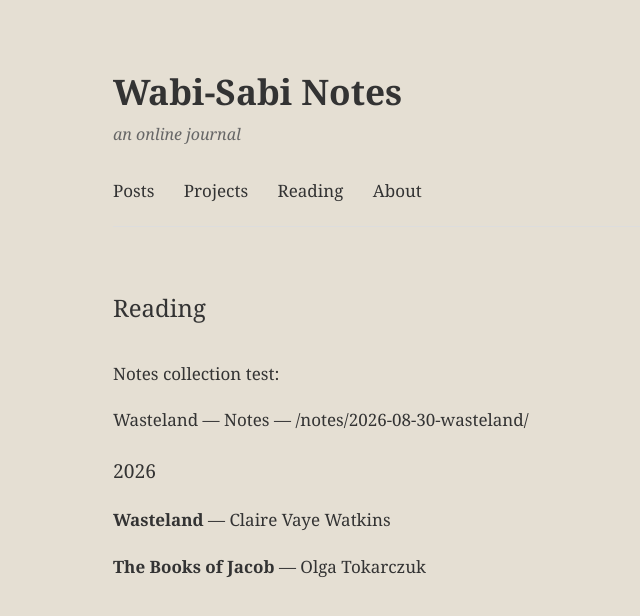
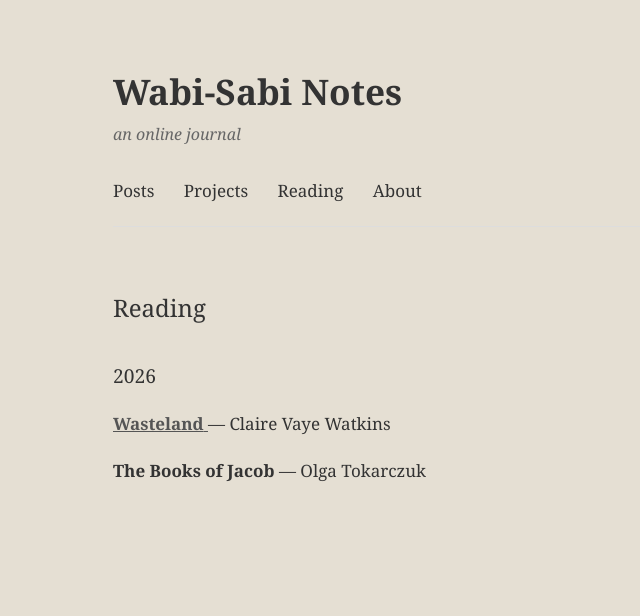
Before and after one commit to bakeramy/wabisabinotes, a Jekyll site: the page built from reading.html, in a window 1280 px wide. Shown: the top 616 px of the page, without its empty margins (147-787 px from the left). Built offline with Jekyll 4.4.1, drawn with Linux system fonts in a browser that asks for light colours.

Commit message:
Update reading.html

```diff
--- a/reading.html
+++ b/reading.html
@@ -27,14 +27,6 @@
 <main>
   <h2>Reading</h2>
 
-  <p>Notes collection test:</p>
-
-  {% for note in site.notes %}
-    <p>
-      {{ note.title }} — {{ note.url }}
-    </p>
-  {% endfor %}
-
   {% assign years = site.data.books | map: "year" | uniq | sort | reverse %}
 
   {% for year in years %}
@@ -42,9 +34,32 @@
 
     {% for book in site.data.books %}
       {% if book.year == year %}
+
         <p>
-          <strong>{{ book.title }}</strong> — {{ book.author }}
+          {% if book.notes %}
+            {% assign note_path = '/notes/' | append: book.notes | append: '/' %}
+
+            {% for note in site.notes %}
+              {% if note.url contains book.notes %}
+                <a href="{{ note.url | relative_url }}">
+                  <strong>{{ book.title }}</strong>
+                </a>
+              {% endif %}
+            {% endfor %}
+
+            {% if note_path %}
+              {% unless site.notes %}
+                <strong>{{ book.title }}</strong>
+              {% endunless %}
+            {% endif %}
+
+          {% else %}
+            <strong>{{ book.title }}</strong>
+          {% endif %}
+
+          — {{ book.author }}
         </p>
+
       {% endif %}
     {% endfor %}
 
```
